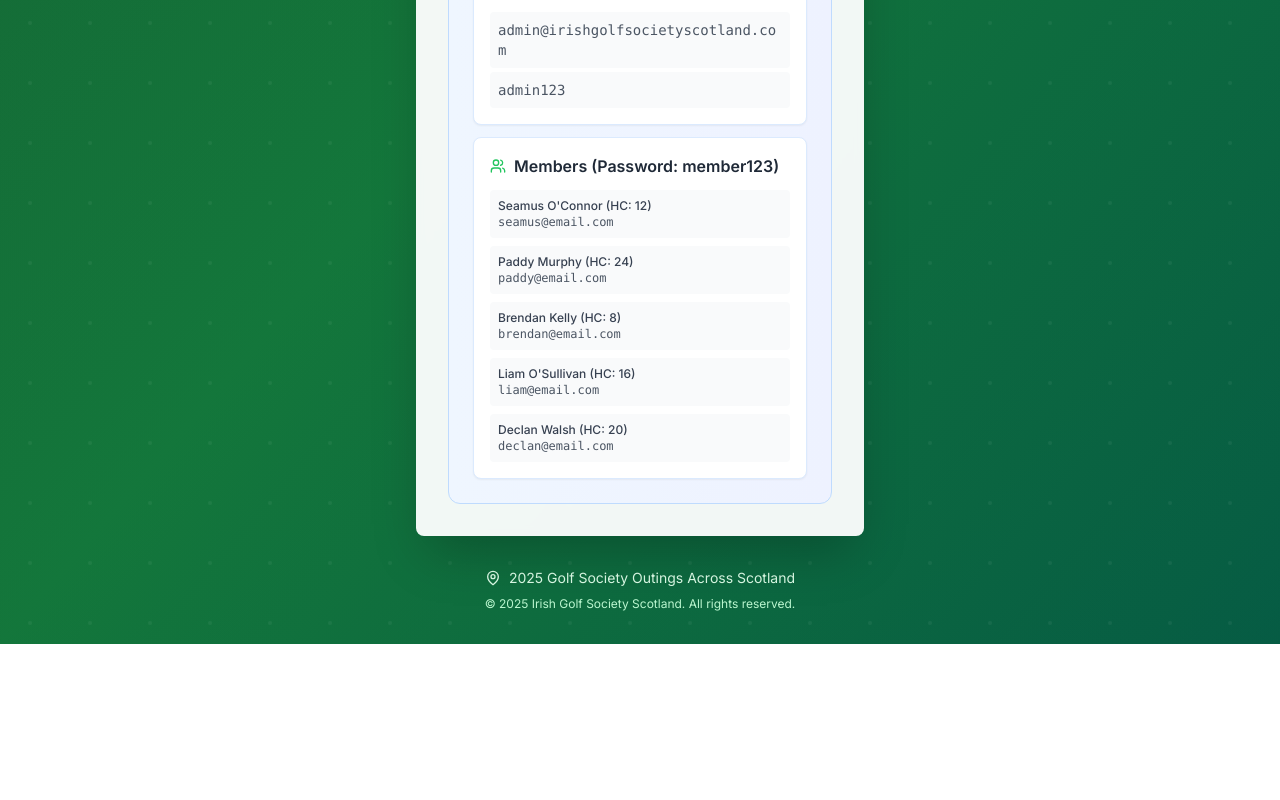
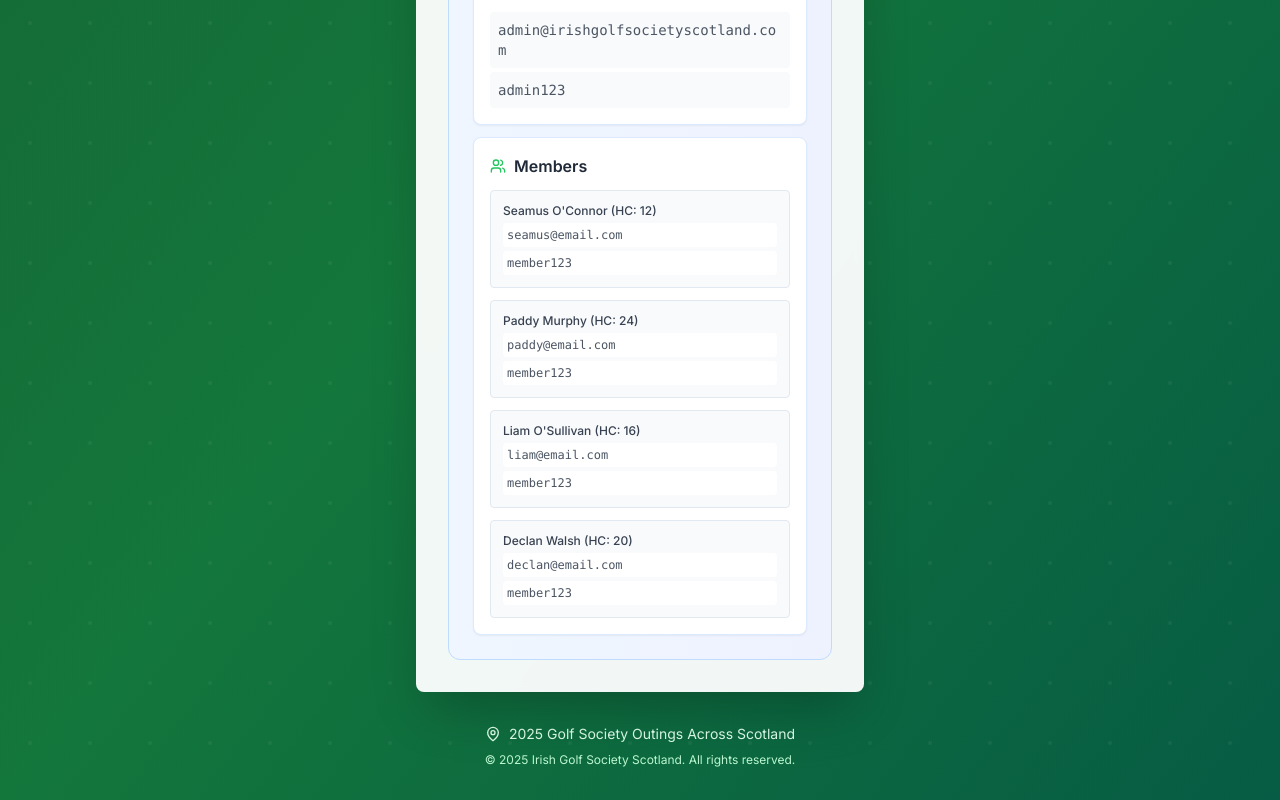
Before and after one commit to burkedavid/golf-society-booking, a Next.js app: page /auth/signin in a window 1280 px wide. Shown: the part 847-1647 px from the top of the page. Before the commit the page ends 1491 px from the top, so only its background shows below. Built offline with nearby package versions, Linux system fonts and the light colour scheme.

Commit message:
Update demo accounts - make member passwords more obvious and remove Brendan Kelly

```diff
--- a/app/auth/signin/page.tsx
+++ b/app/auth/signin/page.tsx
@@ -184,29 +184,29 @@ export default function SignInPage() {
                   <div className="bg-white rounded-lg p-3 sm:p-4 shadow-sm border border-blue-100">
                     <div className="flex items-center mb-3">
                       <Users className="w-4 h-4 text-green-500 mr-2 flex-shrink-0" />
-                      <span className="font-semibold text-gray-800 text-sm sm:text-base">Members (Password: member123)</span>
+                      <span className="font-semibold text-gray-800 text-sm sm:text-base">Members</span>
                     </div>
 
-                    <div className="grid grid-cols-1 gap-2">
-                      <div className="bg-gray-50 p-2 rounded">
-                        <p className="text-xs font-medium text-gray-700">Seamus O'Connor (HC: 12)</p>
-                        <p className="text-xs text-gray-600 font-mono">seamus@email.com</p>
+                    <div className="grid grid-cols-1 gap-3">
+                      <div className="bg-gray-50 p-3 rounded border">
+                        <p className="text-xs font-medium text-gray-700 mb-1">Seamus O'Connor (HC: 12)</p>
+                        <p className="text-xs text-gray-600 font-mono bg-white p-1 rounded">seamus@email.com</p>
+                        <p className="text-xs text-gray-600 font-mono bg-white p-1 rounded mt-1">member123</p>
                       </div>
-                      <div className="bg-gray-50 p-2 rounded">
-                        <p className="text-xs font-medium text-gray-700">Paddy Murphy (HC: 24)</p>
-                        <p className="text-xs text-gray-600 font-mono">paddy@email.com</p>
+                      <div className="bg-gray-50 p-3 rounded border">
+                        <p className="text-xs font-medium text-gray-700 mb-1">Paddy Murphy (HC: 24)</p>
+                        <p className="text-xs text-gray-600 font-mono bg-white p-1 rounded">paddy@email.com</p>
+                        <p className="text-xs text-gray-600 font-mono bg-white p-1 rounded mt-1">member123</p>
                       </div>
-                      <div className="bg-gray-50 p-2 rounded">
-                        <p className="text-xs font-medium text-gray-700">Brendan Kelly (HC: 8)</p>
-                        <p className="text-xs text-gray-600 font-mono">brendan@email.com</p>
+                      <div className="bg-gray-50 p-3 rounded border">
+                        <p className="text-xs font-medium text-gray-700 mb-1">Liam O'Sullivan (HC: 16)</p>
+                        <p className="text-xs text-gray-600 font-mono bg-white p-1 rounded">liam@email.com</p>
+                        <p className="text-xs text-gray-600 font-mono bg-white p-1 rounded mt-1">member123</p>
                       </div>
-                      <div className="bg-gray-50 p-2 rounded">
-                        <p className="text-xs font-medium text-gray-700">Liam O'Sullivan (HC: 16)</p>
-                        <p className="text-xs text-gray-600 font-mono">liam@email.com</p>
-                      </div>
-                      <div className="bg-gray-50 p-2 rounded">
-                        <p className="text-xs font-medium text-gray-700">Declan Walsh (HC: 20)</p>
-                        <p className="text-xs text-gray-600 font-mono">declan@email.com</p>
+                      <div className="bg-gray-50 p-3 rounded border">
+                        <p className="text-xs font-medium text-gray-700 mb-1">Declan Walsh (HC: 20)</p>
+                        <p className="text-xs text-gray-600 font-mono bg-white p-1 rounded">declan@email.com</p>
+                        <p className="text-xs text-gray-600 font-mono bg-white p-1 rounded mt-1">member123</p>
                       </div>
                     </div>
                   </div>
```
